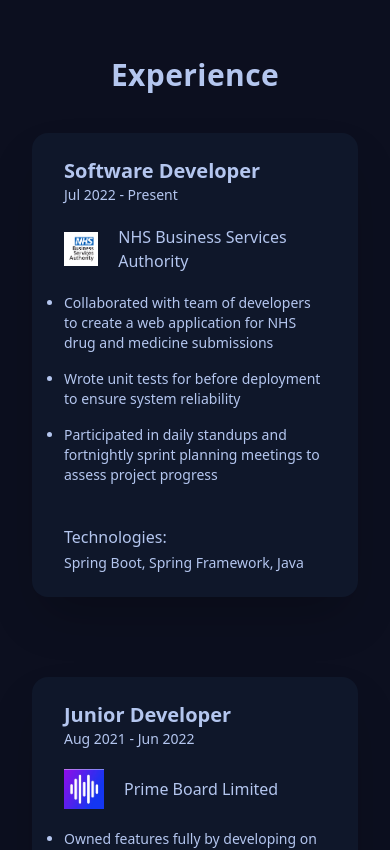
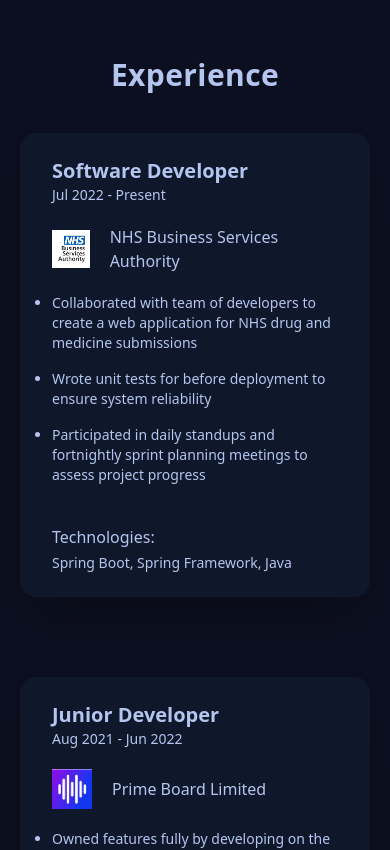
Before and after one commit to ahmadalghali/portfolio, a Next.js app: page / in a window 390 px wide. Shown: the part 1840-2690 px from the top of the page. Built offline with nearby package versions, Linux system fonts and the light colour scheme.

Commit message:
responsive experience section

```diff
--- a/components/Experience.tsx
+++ b/components/Experience.tsx
@@ -54,7 +54,7 @@
     <div className='container mx-auto max-w-5xl md:px-10'>
       <p className='text-3xl font-semibold text-center'>Experience</p>
 
-      <div className='mt-10 space-y-20 px-3'>
+      <div className='mt-10 space-y-20'>
         {jobs.map((job) => (
           <ExperienceJob job={job} key={job.companyUrl} />
         ))}
```
